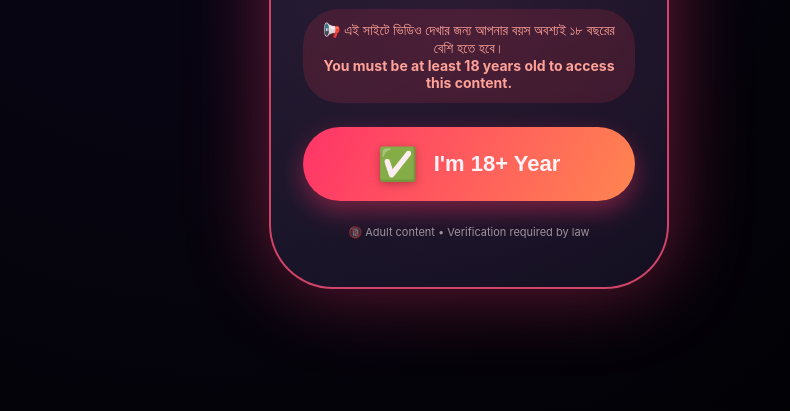
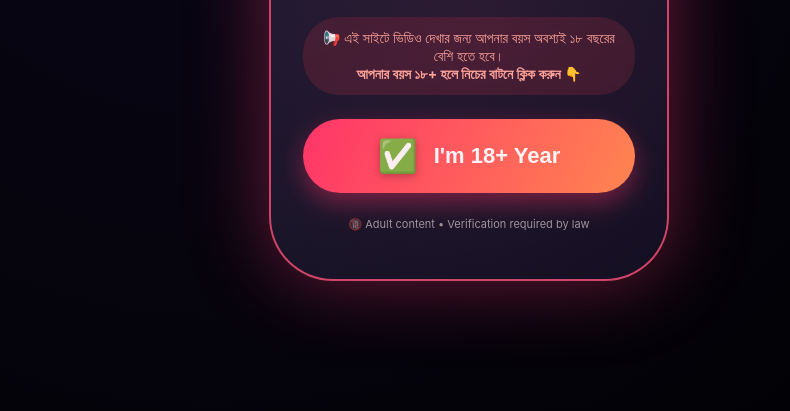
Before and after one commit to shovoy4-sys/Smart-income-pro, a plain HTML site: page index.html in a window 1280 px wide. Shown: the part 389-800 px from the top of the page, without its empty margins (171-961 px from the left). Drawn offline with Linux system fonts and the light colour scheme.

Commit message:
Update index.html

```diff
--- a/index.html
+++ b/index.html
@@ -298,7 +298,7 @@
             <div class="age-caption">⚠️ RESTRICTED CONTENT ⚠️</div>
             <p class="age-warning-text">
                 📢 এই সাইটে ভিডিও দেখার জন্য আপনার বয়স অবশ্যই ১৮ বছরের বেশি হতে হবে।<br>
-                <strong>You must be at least 18 years old to access this content.</strong>
+                <strong>আপনার বয়স ১৮+ হলে নিচের বাটনে ক্লিক করুন 👇</strong>
             </p>
             <!-- Single Button: I'm 18+ Year -->
             <button class="verify-age-btn" id="verifyAgeBtn">
```
